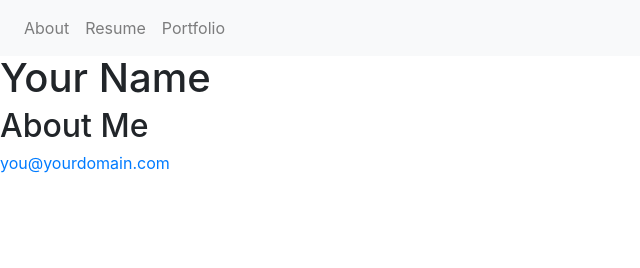
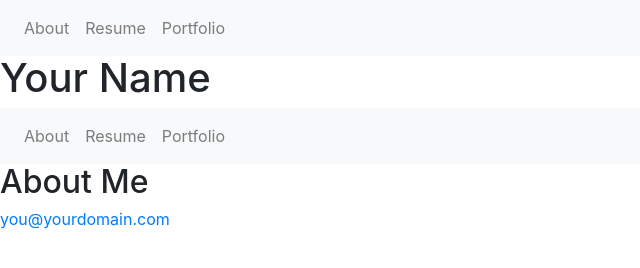
Before and after one commit to kottofy/BuildYourBrandWebsiteFinished, a plain HTML site: page index.html in a window 1280 px wide. Shown: the whole page, without its empty margins (0-640 px from the left). Drawn offline with nearby package versions, Linux system fonts and the light colour scheme.

Commit message:
add navbar to index

```diff
--- a/index.html
+++ b/index.html
@@ -53,6 +53,27 @@
         <h1 id="name">Your Name</h1>
     </div>
 
+    <!-- Navbar code goes here -->
+    <nav class="navbar navbar-expand-lg navbar-light bg-light">
+        <button class="navbar-toggler" type="button" data-toggle="collapse" data-target="#navbarNav" aria-controls="navbarNav" aria-expanded="false"
+            aria-label="Toggle navigation">
+          <span class="navbar-toggler-icon"></span>
+        </button>
+        <div class="collapse navbar-collapse" id="navbarNav">
+            <ul class="navbar-nav">
+                <li class="nav-item">
+                    <a class="nav-link" href="index.html">About</a>
+                </li>
+                <li class="nav-item">
+                    <a class="nav-link" href="resume.html">Resume</a>
+                </li>
+                <li class="nav-item">
+                    <a class="nav-link" href="portfolio.html">Portfolio</a>
+                </li>
+            </ul>
+        </div>
+    </nav>
+
     <div>
         <h2>About Me</h2>
     </div>
```
